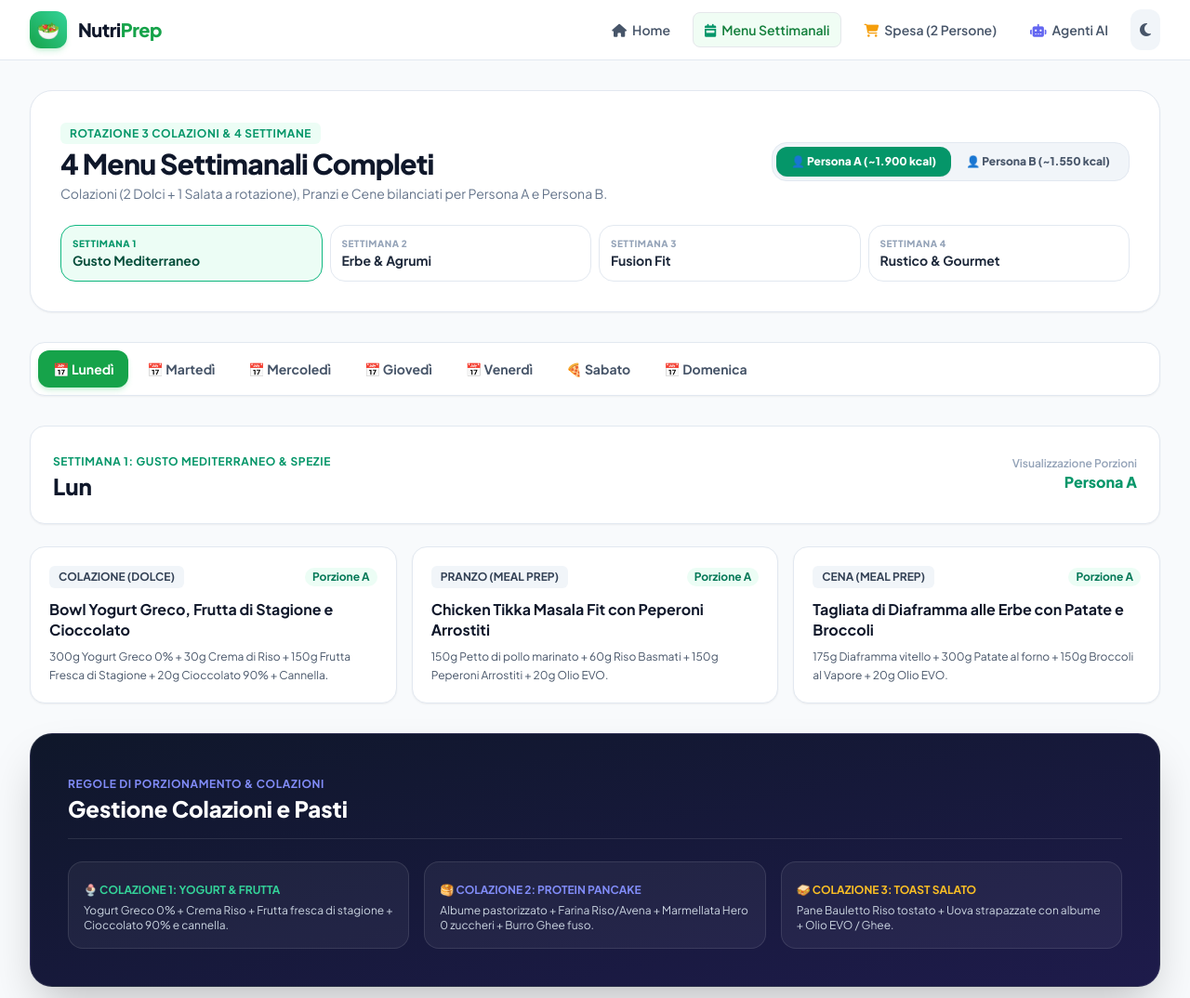
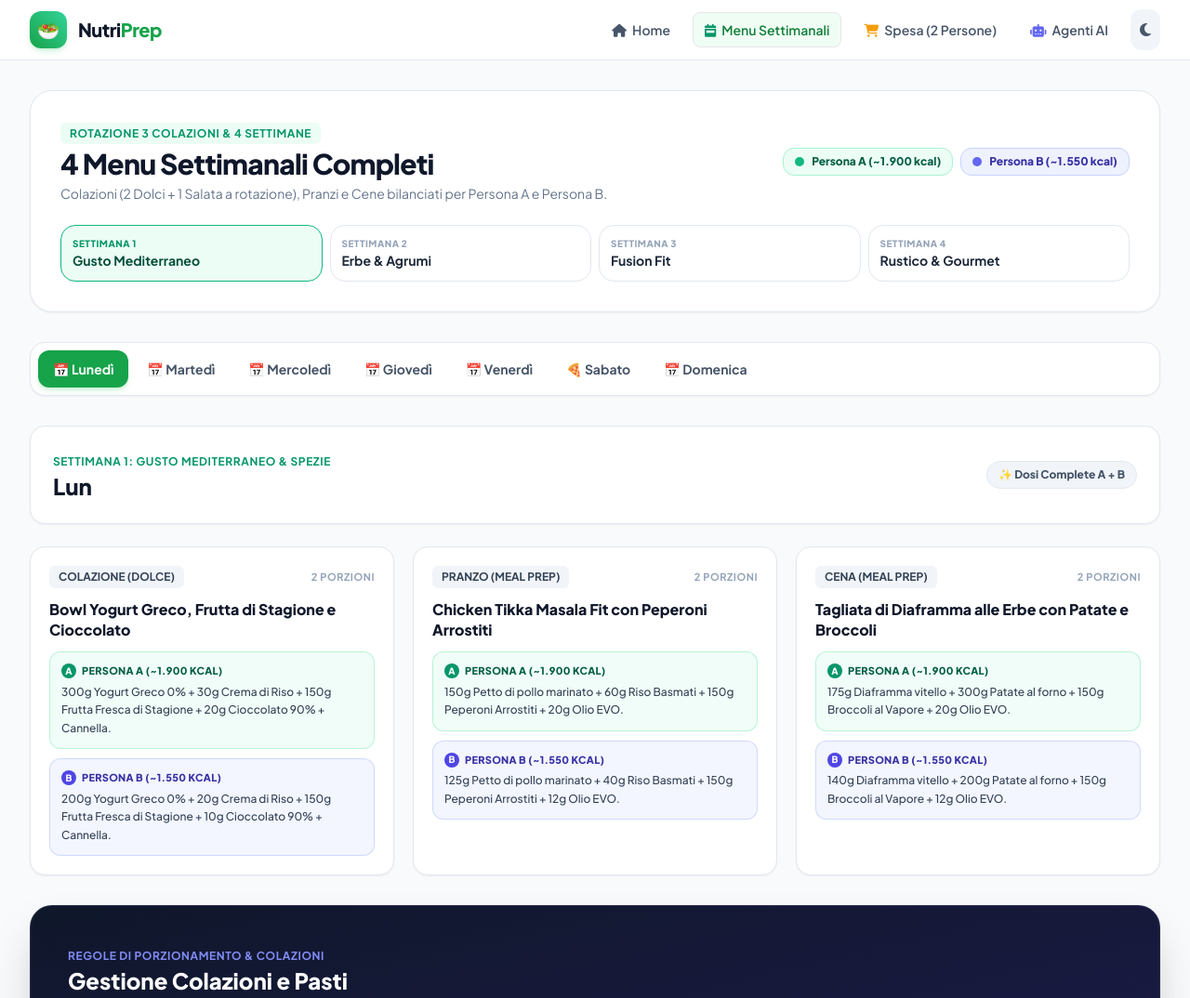
Before and after one commit to marcorotella/alimentazione, a plain HTML site: page menu.html in a window 1280 px wide. Shown: the top 1074 px of the page at 93% size. Drawn offline with nearby package versions, Linux system fonts and the light colour scheme.

Commit message:
UI: Visualizza entrambe le dosi (Persona A + B) contemporaneamente nelle card del menu

```diff
--- a/menu.html
+++ b/menu.html
@@ -83,14 +83,14 @@
                     <p class="text-slate-500 dark:text-slate-400 text-sm mt-1">Colazioni (2 Dolci + 1 Salata a rotazione), Pranzi e Cene bilanciati per Persona A e Persona B.</p>
                 </div>
 
-                <!-- Person Selector Switcher -->
-                <div class="inline-flex p-1 bg-slate-100 dark:bg-slate-800 rounded-2xl border border-slate-200 dark:border-slate-700">
-                    <button onclick="setPerson('A')" id="person-btn-A" class="px-4 py-2 rounded-xl text-xs font-extrabold transition shadow-sm bg-emerald-600 text-white">
-                        👤 Persona A (~1.900 kcal)
-                    </button>
-                    <button onclick="setPerson('B')" id="person-btn-B" class="px-4 py-2 rounded-xl text-xs font-extrabold transition text-slate-600 dark:text-slate-300 hover:text-slate-900 dark:hover:text-white">
-                        👤 Persona B (~1.550 kcal)
-                    </button>
+                <!-- Dual Persona Legend -->
+                <div class="flex flex-wrap items-center gap-2">
+                    <span class="px-3 py-1.5 rounded-xl text-xs font-extrabold bg-emerald-50 dark:bg-emerald-950/60 text-emerald-800 dark:text-emerald-300 border border-emerald-200 dark:border-emerald-800/60 flex items-center">
+                        <span class="w-2.5 h-2.5 rounded-full bg-emerald-500 mr-2"></span> Persona A (~1.900 kcal)
+                    </span>
+                    <span class="px-3 py-1.5 rounded-xl text-xs font-extrabold bg-indigo-50 dark:bg-indigo-950/60 text-indigo-800 dark:text-indigo-300 border border-indigo-200 dark:border-indigo-800/60 flex items-center">
+                        <span class="w-2.5 h-2.5 rounded-full bg-indigo-500 mr-2"></span> Persona B (~1.550 kcal)
+                    </span>
                 </div>
             </div>
 
@@ -435,20 +435,6 @@
             renderDayContent();
         }
 
-        function setPerson(p) {
-            currentPerson = p;
-            const btnA = document.getElementById('person-btn-A');
-            const btnB = document.getElementById('person-btn-B');
-            if (p === 'A') {
-                btnA.className = "px-4 py-2 rounded-xl text-xs font-extrabold transition shadow-sm bg-emerald-600 text-white";
-                btnB.className = "px-4 py-2 rounded-xl text-xs font-extrabold transition text-slate-600 dark:text-slate-300 hover:text-slate-900 dark:hover:text-white";
-            } else {
-                btnB.className = "px-4 py-2 rounded-xl text-xs font-extrabold transition shadow-sm bg-indigo-600 text-white";
-                btnA.className = "px-4 py-2 rounded-xl text-xs font-extrabold transition text-slate-600 dark:text-slate-300 hover:text-slate-900 dark:hover:text-white";
-            }
-            renderDayContent();
-        }
-
         function renderDayContent() {
             const week = weeksData[currentWeek];
             const dayObj = week.days[currentDay] || week.days['lun'];
@@ -460,29 +446,50 @@
                         <span class="text-xs font-bold text-emerald-600 dark:text-emerald-400 uppercase tracking-wider">Settimana ${currentWeek}: ${week.name}</span>
                         <h2 class="text-2xl font-extrabold text-slate-900 dark:text-white capitalize">${currentDay}</h2>
                     </div>
-                    <div class="text-right">
-                        <span class="text-xs text-slate-400 font-semibold block">Visualizzazione Porzioni</span>
-                        <span class="text-base font-black ${currentPerson === 'A' ? 'text-emerald-600 dark:text-emerald-400' : 'text-indigo-600 dark:text-indigo-400'}">Persona ${currentPerson}</span>
+                    <div class="flex items-center space-x-2">
+                        <span class="text-xs font-extrabold px-3 py-1.5 rounded-full bg-slate-100 dark:bg-slate-800 text-slate-600 dark:text-slate-300 border border-slate-200 dark:border-slate-700">
+                            ✨ Dosi Complete A + B
+                        </span>
                     </div>
                 </div>
-                <div class="grid grid-cols-1 md:grid-cols-2 lg:grid-cols-3 gap-4">
+                <div class="grid grid-cols-1 md:grid-cols-2 lg:grid-cols-3 gap-5">
             `;
 
             dayObj.pasti.forEach(pasto => {
-                const titolo = pasto.titolo || (currentPerson === 'A' ? pasto.titoloA : pasto.titoloB);
-                const desc = currentPerson === 'A' ? pasto.descA : pasto.descB;
+                const titolo = pasto.titolo || pasto.titoloA || pasto.titoloB;
 
                 html += `
-                    <div class="bg-white dark:bg-slate-900 rounded-2xl border border-slate-200 dark:border-slate-800 p-5 shadow-sm hover:shadow-md transition flex flex-col justify-between">
+                    <div class="bg-white dark:bg-slate-900 rounded-2xl border border-slate-200 dark:border-slate-800 p-5 shadow-sm hover:shadow-md transition flex flex-col justify-between space-y-4">
                         <div>
                             <div class="flex items-center justify-between mb-3">
                                 <span class="text-xs font-bold px-2.5 py-1 rounded-md bg-slate-100 dark:bg-slate-800 text-slate-700 dark:text-slate-300 uppercase">${pasto.tipo}</span>
-                                <span class="text-xs font-bold px-2 py-0.5 rounded-full ${currentPerson === 'A' ? 'bg-emerald-50 dark:bg-emerald-950/50 text-emerald-700 dark:text-emerald-300' : 'bg-indigo-50 dark:bg-indigo-950/50 text-indigo-700 dark:text-indigo-300'}">
-                                    Porzione ${currentPerson}
-                                </span>
+                                <span class="text-[11px] font-bold text-slate-400 dark:text-slate-500 uppercase tracking-wider">2 Porzioni</span>
                             </div>
-                            <h4 class="font-bold text-slate-900 dark:text-white text-base leading-snug mb-2">${titolo}</h4>
-                            <p class="text-slate-600 dark:text-slate-300 text-xs leading-relaxed">${desc}</p>
+                            <h4 class="font-extrabold text-slate-900 dark:text-white text-base leading-snug mb-3">${titolo}</h4>
+
+                            <div class="space-y-2.5">
+                                <!-- Persona A -->
+                                <div class="p-3 rounded-xl bg-emerald-50/70 dark:bg-emerald-950/40 border border-emerald-200/80 dark:border-emerald-900/50 space-y-1">
+                                    <div class="flex items-center justify-between">
+                                        <span class="text-[11px] font-extrabold text-emerald-800 dark:text-emerald-300 uppercase tracking-wide flex items-center">
+                                            <span class="w-4 h-4 rounded-full bg-emerald-600 text-white flex items-center justify-center text-[10px] mr-1.5 font-black">A</span>
+                                            Persona A (~1.900 kcal)
+                                        </span>
+                                    </div>
+                                    <p class="text-slate-700 dark:text-slate-200 text-xs leading-relaxed font-medium">${pasto.descA}</p>
+                                </div>
+
+                                <!-- Persona B -->
+                                <div class="p-3 rounded-xl bg-indigo-50/70 dark:bg-indigo-950/40 border border-indigo-200/80 dark:border-indigo-900/50 space-y-1">
+                                    <div class="flex items-center justify-between">
+                                        <span class="text-[11px] font-extrabold text-indigo-800 dark:text-indigo-300 uppercase tracking-wide flex items-center">
+                                            <span class="w-4 h-4 rounded-full bg-indigo-600 text-white flex items-center justify-center text-[10px] mr-1.5 font-black">B</span>
+                                            Persona B (~1.550 kcal)
+                                        </span>
+                                    </div>
+                                    <p class="text-slate-700 dark:text-slate-200 text-xs leading-relaxed font-medium">${pasto.descB}</p>
+                                </div>
+                            </div>
                         </div>
                     </div>
                 `;
```
